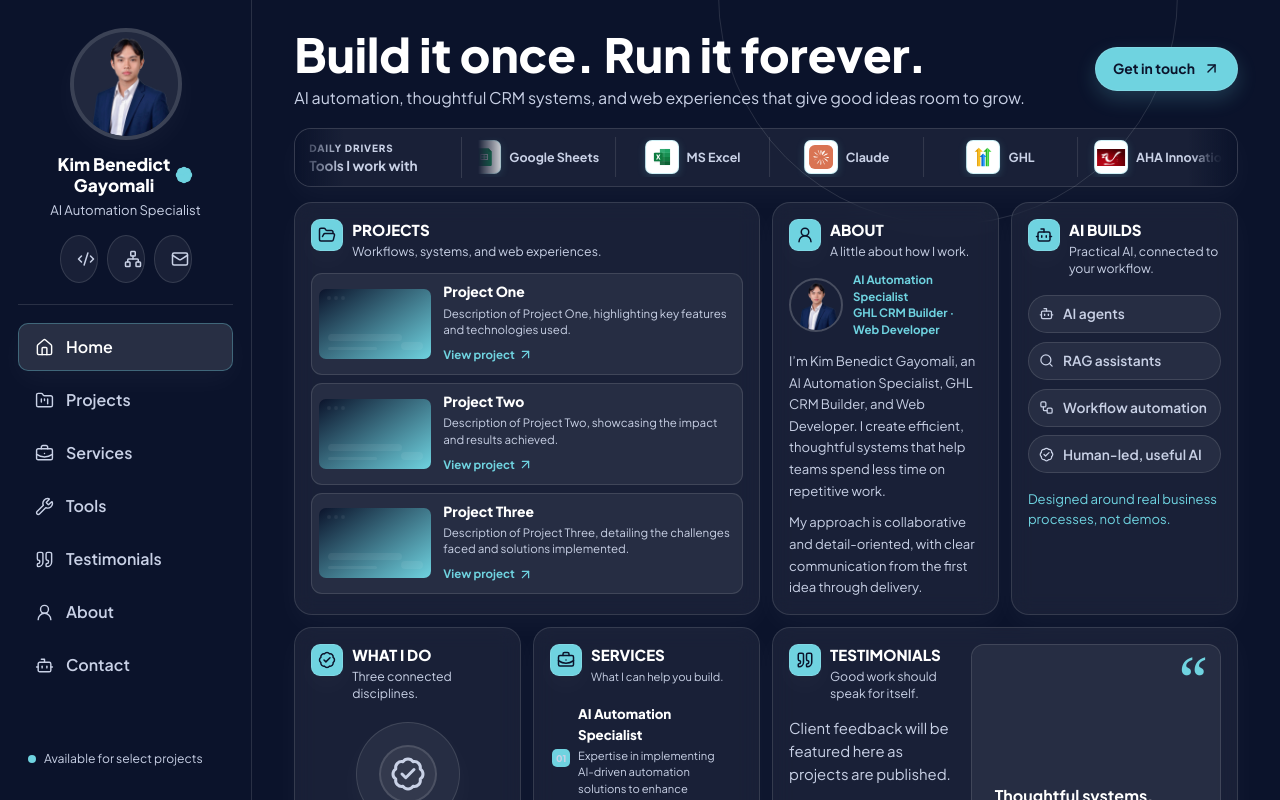
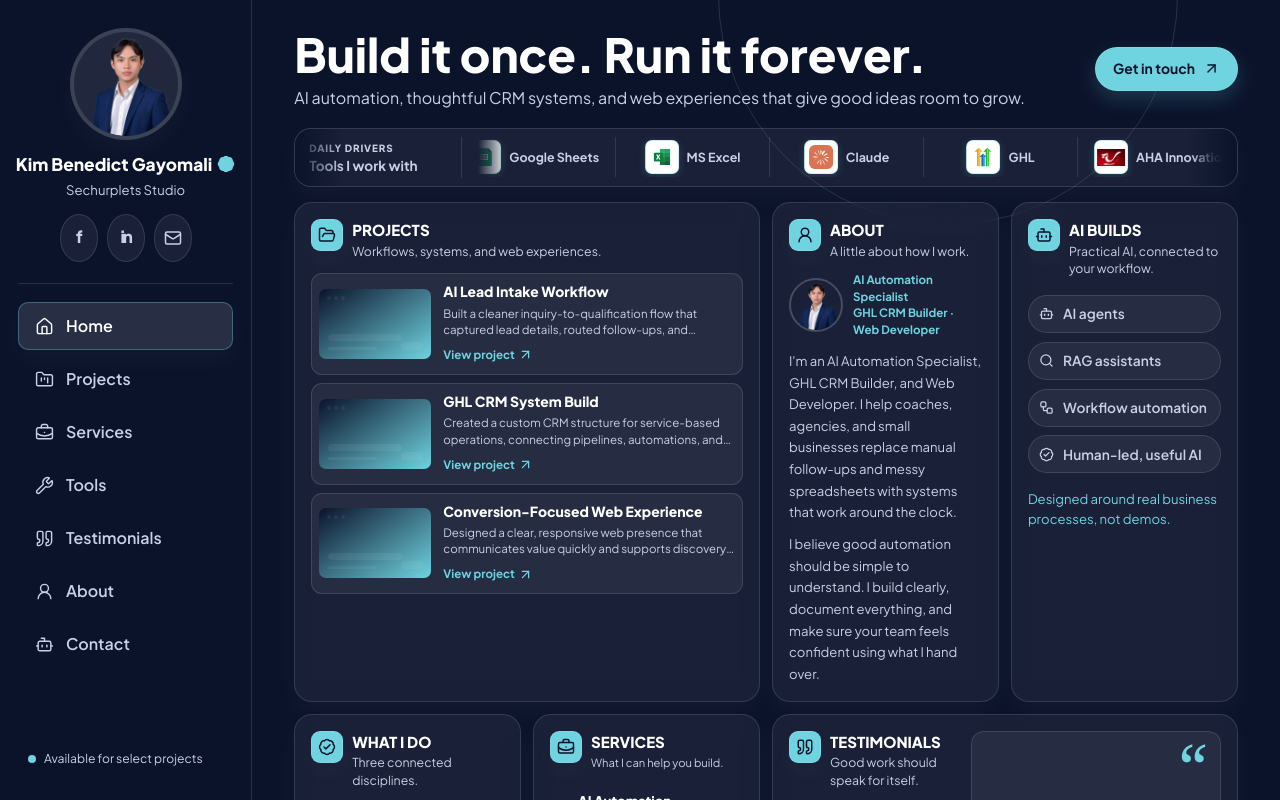
Before and after one commit to gayomalikimbenedict-web/Kim-Benedict-Gayomali-Portfolio, a React (Vite) app: page / in a window 1280 px wide. Shown: the top 800 px of the page. Built offline with nearby package versions, Linux system fonts and the light colour scheme.

Commit message:
Initial portfolio code

```diff
--- a/src/App.css
+++ b/src/App.css
@@ -158,6 +158,7 @@ a:hover {
     align-items: center;
     justify-content: center;
     gap: 5px;
+    white-space: nowrap;
 }
 
 .profile-name {
@@ -165,6 +166,7 @@ a:hover {
     font-size: 1.08rem;
     font-weight: 800;
     line-height: 1.2;
+    white-space: nowrap;
 }
 
 .verified-badge {
@@ -191,11 +193,34 @@ a:hover {
     width: 38px;
     height: 38px;
     place-items: center;
+    padding: 0;
     color: var(--text);
     background: var(--surface);
     border: 1px solid var(--border);
     border-radius: 50%;
     transition: color 160ms ease, background-color 160ms ease, transform 160ms ease;
+}
+
+.social-links a svg {
+    display: block;
+    margin: 0 auto;
+}
+
+.social-letter {
+    display: inline-flex;
+    align-items: center;
+    justify-content: center;
+    width: 100%;
+    height: 100%;
+    font-size: 1.05rem;
+    font-weight: 800;
+    line-height: 1;
+    letter-spacing: -0.08em;
+    transform: translateY(-1px);
+}
+
+.social-letter--in {
+    letter-spacing: -0.13em;
 }
 
 .social-links a:hover,
--- a/src/components/About.tsx
+++ b/src/components/About.tsx
@@ -17,10 +17,10 @@ const About: React.FC = () => {
                 <span>AI Automation Specialist<br />GHL CRM Builder · Web Developer</span>
             </div>
             <p>
-                I’m Kim Benedict Gayomali, an AI Automation Specialist, GHL CRM Builder, and Web Developer. I create efficient, thoughtful systems that help teams spend less time on repetitive work.
+                I'm an AI Automation Specialist, GHL CRM Builder, and Web Developer. I help coaches, agencies, and small businesses replace manual follow-ups and messy spreadsheets with systems that work around the clock.
             </p>
             <p>
-                My approach is collaborative and detail-oriented, with clear communication from the first idea through delivery.
+                I believe good automation should be simple to understand. I build clearly, document everything, and make sure your team feels confident using what I hand over.
             </p>
         </section>
     );
--- a/src/components/Contact.tsx
+++ b/src/components/Contact.tsx
@@ -3,6 +3,10 @@ import { ArrowUpRight, Send } from 'lucide-react';
 import './Contact.css';
 
 const Contact: React.FC = () => {
+    const handleSubmit = (event: React.FormEvent<HTMLFormElement>) => {
+        event.preventDefault();
+    };
+
     return (
         <section className="contact-container" id="contact">
             <div className="contact-intro">
@@ -13,7 +17,7 @@ const Contact: React.FC = () => {
                     Jump to the project form <ArrowUpRight size={16} />
                 </a>
             </div>
-            <form className="contact-form" id="contact-form">
+            <form className="contact-form" id="contact-form" onSubmit={handleSubmit}>
                 <label htmlFor="name">Your name</label>
                 <input type="text" id="name" name="name" required />
 
--- a/src/components/Navigation.tsx
+++ b/src/components/Navigation.tsx
@@ -4,14 +4,12 @@ import {
     BadgeCheck,
     Bot,
     BriefcaseBusiness,
-    Code2,
     FolderKanban,
     Home,
     Mail,
     Quote,
     UserRound,
     Wrench,
-    Network,
 } from 'lucide-react';
 import './Navigation.css';
 
@@ -40,13 +38,13 @@ const Navigation: React.FC = () => {
                     <span className="avatar-fallback" aria-hidden="true">KB</span>
                 </div>
                 <div className="profile-name-row">
-                    <span className="profile-name">Kim Benedict<br />Gayomali</span>
+                    <span className="profile-name">Kim Benedict Gayomali</span>
                     <BadgeCheck className="verified-badge" size={18} fill="currentColor" aria-label="Verified" />
                 </div>
-                <span className="profile-handle">AI Automation Specialist</span>
+                <span className="profile-handle">Sechurplets Studio</span>
                 <div className="social-links" aria-label="Social links">
-                    <a href="#projects" aria-label="Browse code projects"><Code2 size={18} /></a>
-                    <a href="#about" aria-label="Professional background"><Network size={18} /></a>
+                    <a href="#projects" aria-label="Facebook profile"><span className="social-letter" aria-hidden="true">f</span></a>
+                    <a href="#about" aria-label="LinkedIn profile"><span className="social-letter social-letter--in" aria-hidden="true">in</span></a>
                     <a href="#contact" aria-label="Contact Kim"><Mail size={18} /></a>
                 </div>
             </div>
--- a/src/components/PortfolioHighlights.tsx
+++ b/src/components/PortfolioHighlights.tsx
@@ -48,12 +48,12 @@ const PortfolioHighlights: React.FC = () => (
                         <p>Good work should speak for itself.</p>
                     </div>
                 </div>
-                <p className="testimonial-note">Client feedback will be featured here as projects are published.</p>
+                <p className="testimonial-note">System-first thinking paired with clear communication and practical execution.</p>
             </div>
             <div className="testimonial-placeholder">
                 <span className="quote-mark">“</span>
-                <p>Thoughtful systems. Clear communication. Work that keeps working.</p>
-                <span className="placeholder-caption">The standard I bring to every project</span>
+                <p>Thoughtful systems. Clear communication. Work that keeps working long after launch.</p>
+                <span className="placeholder-caption">The standard I bring to every engagement</span>
             </div>
         </section>
     </>
--- a/src/data/portfolio.ts
+++ b/src/data/portfolio.ts
@@ -2,38 +2,38 @@ export const portfolioData = {
   projects: [
     {
       id: 1,
-      title: "Project One",
-      description: "Description of Project One, highlighting key features and technologies used.",
-      link: "https://example.com/project-one",
+      title: "AI Lead Intake Workflow",
+      description: "Built a cleaner inquiry-to-qualification flow that captured lead details, routed follow-ups, and reduced manual admin work.",
+      link: "#contact",
     },
     {
       id: 2,
-      title: "Project Two",
-      description: "Description of Project Two, showcasing the impact and results achieved.",
-      link: "https://example.com/project-two",
+      title: "GHL CRM System Build",
+      description: "Created a custom CRM structure for service-based operations, connecting pipelines, automations, and client touchpoints into one flow.",
+      link: "#contact",
     },
     {
       id: 3,
-      title: "Project Three",
-      description: "Description of Project Three, detailing the challenges faced and solutions implemented.",
-      link: "https://example.com/project-three",
+      title: "Conversion-Focused Web Experience",
+      description: "Designed a clear, responsive web presence that communicates value quickly and supports discovery conversations with confidence.",
+      link: "#contact",
     },
   ],
   services: [
     {
       id: 1,
       title: "AI Automation Specialist",
-      description: "Expertise in automating processes using AI technologies to enhance efficiency.",
+      description: "Designing practical automations that remove repetitive work and help business processes run with less friction.",
     },
     {
       id: 2,
       title: "GHL CRM Builder",
-      description: "Building and customizing CRM solutions using GHL to meet client needs.",
+      description: "Structuring and customizing CRM workflows so teams can manage leads, follow-ups, and customer journeys more effectively.",
     },
     {
       id: 3,
       title: "Web Development",
-      description: "Creating responsive and user-friendly websites tailored to client specifications.",
+      description: "Building polished, user-friendly websites that communicate value clearly and make it easier to convert interest into action.",
     },
   ],
 };
--- a/tsconfig.json
+++ b/tsconfig.json
@@ -12,7 +12,8 @@
     "moduleResolution": "node",
     "resolveJsonModule": true,
     "isolatedModules": true,
-    "jsx": "react-jsx"
+    "jsx": "react-jsx",
+    "ignoreDeprecations": "6.0"
   },
   "include": ["src"],
   "exclude": ["node_modules"]
```
Also changed, not shown: 1 other file (tests, documents, lock files or other folders).
